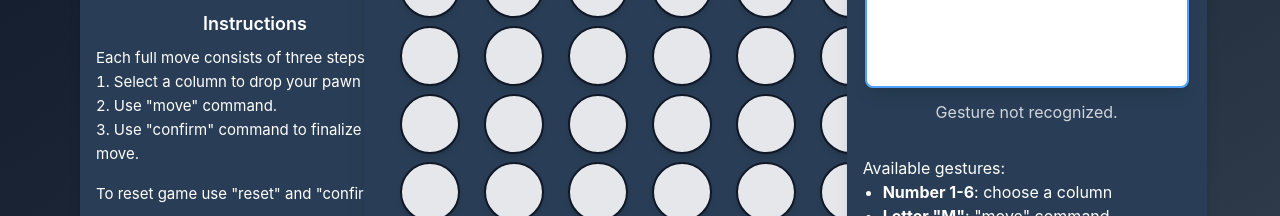
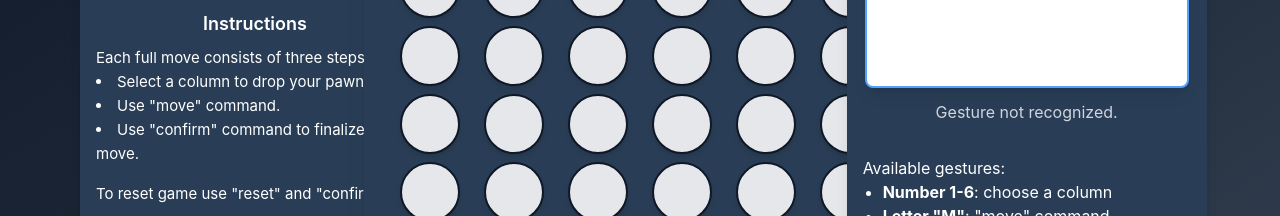
Before and after one commit to Mrv0947/VierGewinntMultimodal, a Vue app in the folder client/: page / in a window 1280 px wide. Shown: the part 378-594 px from the top of the page. Built offline with nearby package versions, Linux system fonts and the light colour scheme; no server answers; the HTML template or start-up script is replaced by a standard one.

Commit message:
Unordered list instead of ordered one

```diff
--- a/client/src/components/GameBoard.vue
+++ b/client/src/components/GameBoard.vue
@@ -306,11 +306,11 @@ onUnmounted(() => {
           </table>
           <h3 class="text-lg font-semibold text-white mb-2 mt-8 text-center">Instructions</h3>
           <p class="text-white">Each full move consists of three steps:</p>
-          <ol class="text-white list-decimal list-inside">
+          <ul class="text-white list-disc list-inside">
             <li>Select a column to drop your pawn into.</li>
             <li>Use "move" command.</li>
             <li>Use "confirm" command to finalize the move.</li>
-          </ol>
+          </ul>
           <p class="text-white mt-4">To reset game use "reset" and "confirm".</p>
           <p class="text-white mt-4">Possible modalities: mouse, gestures, voice.</p>
           <p class="text-white">Modalities can be mixed for different kinds of actions.</p>
```
